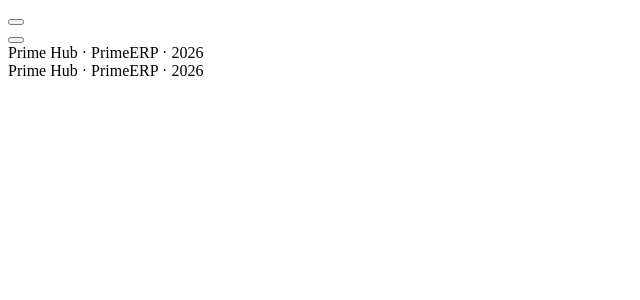
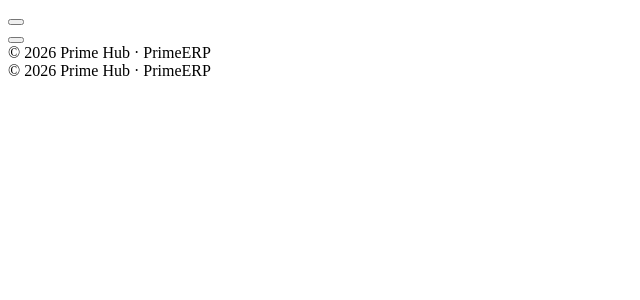
Before and after one commit to DrMetzger/Primeerp, a PHP site: template templates/portal_footer.php in a window 1280 px wide. Shown: the top 300 px of the page, without its empty margins (0-640 px from the left). Run offline with PHP 8.4, Linux system fonts and the light colour scheme; the template is opened without the code that fills it, so the values that code supplies are empty.

Commit message:
Rodapé com gradiente do header + copyright, e alarga tabela de usuários (#15)
Rodapé (portal e administração) passa a usar o mesmo gradiente
azul/roxo do navbar, com "© <ano>" antes do nome em vez do texto solto
cinza sem nenhuma separação visual do fim da página.

portal/equipe.php: tabela de usuários (várias colunas + botões de ação)
estava espremida no max-width:900px padrão do portal, forçando uma barra
de rolagem horizontal. O max-width do container agora é configurável por
página (variável $larguraPortalPx antes do require do portal_header.php)
e essa tela usa 1200px.

Co-authored-by: Claude <noreply@anthropic.com>

```diff
--- a/portal/equipe.php
+++ b/portal/equipe.php
@@ -221,6 +221,7 @@ $usuariosCliente->execute([$clienteId]);
 $usuariosCliente = $usuariosCliente->fetchAll();
 
 $tituloPagina = 'Setores e Usuários';
+$larguraPortalPx = 1200; // tabela de usuários tem várias colunas + botões de ação -- 900px forçava rolagem horizontal feia
 require __DIR__ . '/../templates/portal_header.php';
 ?>
 
--- a/templates/footer.php
+++ b/templates/footer.php
@@ -1,6 +1,6 @@
 </main>
-<footer class="text-center text-muted small py-3">
-    Prime Hub &middot; PrimeERP &middot; <?= date('Y') ?>
+<footer class="rodape-gradiente text-center small py-3">
+    &copy; <?= date('Y') ?> Prime Hub &middot; PrimeERP
 </footer>
 <script src="<?= asset_url('assets/js/app.js') ?>"></script>
 </body>
--- a/templates/portal_footer.php
+++ b/templates/portal_footer.php
@@ -1,6 +1,6 @@
 </main>
-<footer class="portal-footer text-center text-muted small py-3">
-    Prime Hub &middot; PrimeERP &middot; <?= date('Y') ?>
+<footer class="rodape-gradiente text-center small py-3">
+    &copy; <?= date('Y') ?> Prime Hub &middot; PrimeERP
 </footer>
 <script src="<?= asset_url('assets/js/app.js') ?>"></script>
 </body>
```
Also changed, not shown: assets/css/style.css (+8 -6 lines), templates/portal_header.php (+9 -1 lines).
